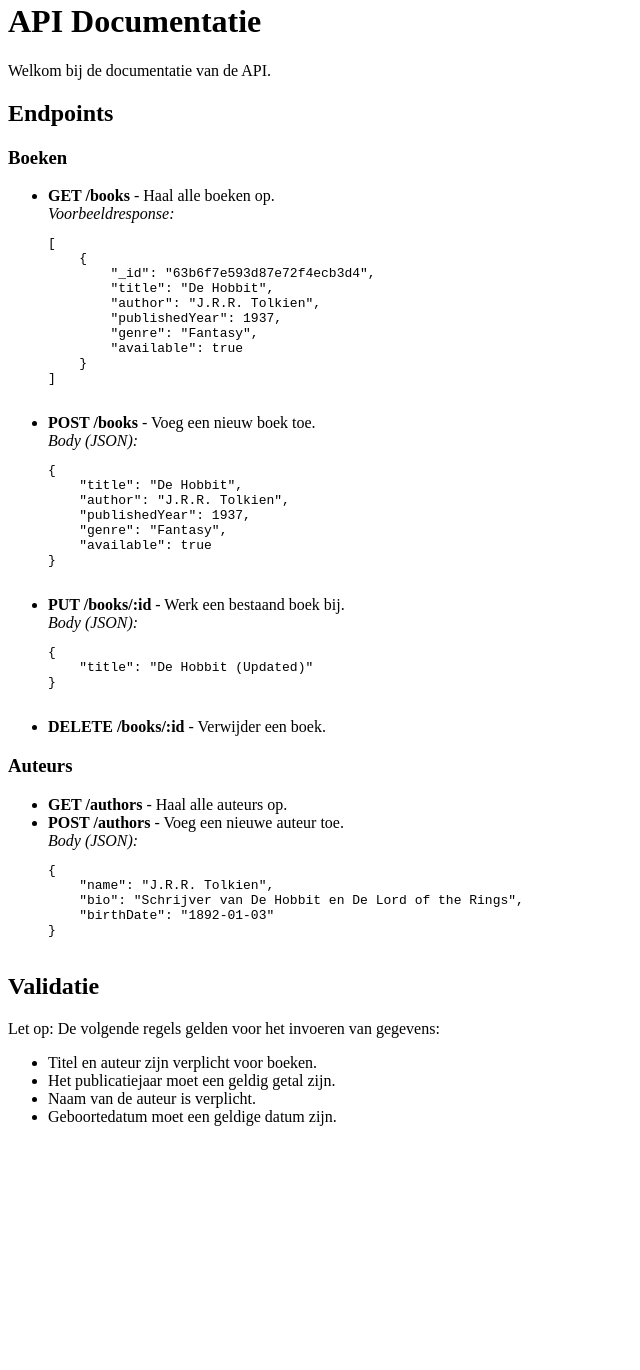
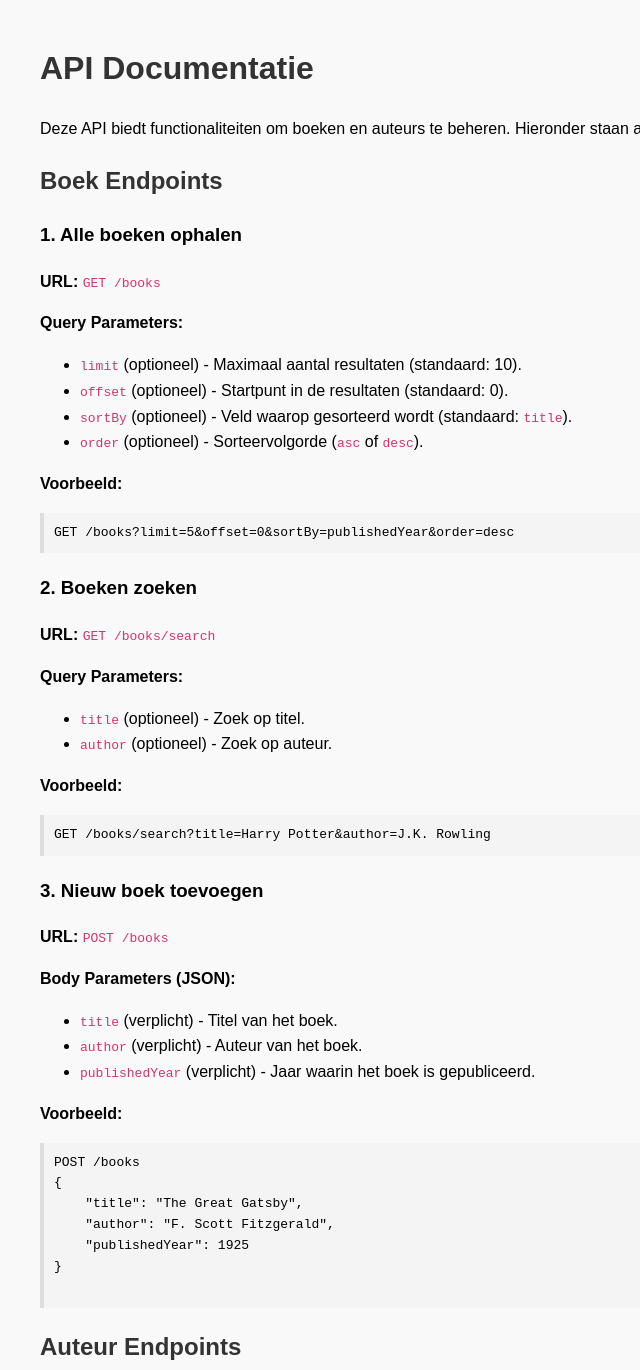
Before and after one commit to Ibenhoe/API_bib, a website: page public/index.html in a window 1280 px wide. Shown: the part 18-1388 px from the top of the page, without its empty margins (0-640 px from the left). Before the commit the page ends 1160 px from the top, so only its background shows below. Drawn offline with Linux system fonts and the light colour scheme.

Commit message:
API extra function
Extra function searching on title and authors

```diff
--- a/package.json
+++ b/package.json
@@ -11,9 +11,11 @@
   "author": "",
   "license": "ISC",
   "dependencies": {
+    "bcryptjs": "^2.4.3",
     "dotenv": "^16.4.5",
     "express": "^4.21.1",
     "express-validator": "^7.2.0",
+    "jsonwebtoken": "^9.0.2",
     "mongoose": "^8.8.3"
   },
   "devDependencies": {
--- a/public/index.html
+++ b/public/index.html
@@ -4,83 +4,109 @@
     <meta charset="UTF-8">
     <meta name="viewport" content="width=device-width, initial-scale=1.0">
     <title>API Documentatie</title>
+    <style>
+        body {
+            font-family: Arial, sans-serif;
+            line-height: 1.6;
+            margin: 20px;
+            padding: 20px;
+            background-color: #f9f9f9;
+        }
+        h1, h2 {
+            color: #333;
+        }
+        pre {
+            background: #f4f4f4;
+            padding: 10px;
+            border-left: 4px solid #ddd;
+            overflow-x: auto;
+        }
+        code {
+            color: #d6336c;
+        }
+        .endpoint {
+            margin-bottom: 20px;
+        }
+    </style>
 </head>
 <body>
     <h1>API Documentatie</h1>
-    <p>Welkom bij de documentatie van de API.</p>
+    <p>Deze API biedt functionaliteiten om boeken en auteurs te beheren. Hieronder staan alle beschikbare endpoints beschreven.</p>
 
-    <h2>Endpoints</h2>
+    <h2>Boek Endpoints</h2>
 
-    <h3>Boeken</h3>
-    <ul>
-        <li>
-            <strong>GET /books</strong> - Haal alle boeken op.<br>
-            <em>Voorbeeldresponse:</em>
-            <pre>
-[
-    {
-        "_id": "63b6f7e593d87e72f4ecb3d4",
-        "title": "De Hobbit",
-        "author": "J.R.R. Tolkien",
-        "publishedYear": 1937,
-        "genre": "Fantasy",
-        "available": true
-    }
-]
-            </pre>
-        </li>
-        <li>
-            <strong>POST /books</strong> - Voeg een nieuw boek toe.<br>
-            <em>Body (JSON):</em>
-            <pre>
+    <div class="endpoint">
+        <h3>1. Alle boeken ophalen</h3>
+        <p><strong>URL:</strong> <code>GET /books</code></p>
+        <p><strong>Query Parameters:</strong></p>
+        <ul>
+            <li><code>limit</code> (optioneel) - Maximaal aantal resultaten (standaard: 10).</li>
+            <li><code>offset</code> (optioneel) - Startpunt in de resultaten (standaard: 0).</li>
+            <li><code>sortBy</code> (optioneel) - Veld waarop gesorteerd wordt (standaard: <code>title</code>).</li>
+            <li><code>order</code> (optioneel) - Sorteervolgorde (<code>asc</code> of <code>desc</code>).</li>
+        </ul>
+        <p><strong>Voorbeeld:</strong></p>
+        <pre>GET /books?limit=5&offset=0&sortBy=publishedYear&order=desc</pre>
+    </div>
+
+    <div class="endpoint">
+        <h3>2. Boeken zoeken</h3>
+        <p><strong>URL:</strong> <code>GET /books/search</code></p>
+        <p><strong>Query Parameters:</strong></p>
+        <ul>
+            <li><code>title</code> (optioneel) - Zoek op titel.</li>
+            <li><code>author</code> (optioneel) - Zoek op auteur.</li>
+        </ul>
+        <p><strong>Voorbeeld:</strong></p>
+        <pre>GET /books/search?title=Harry Potter&author=J.K. Rowling</pre>
+    </div>
+
+    <div class="endpoint">
+        <h3>3. Nieuw boek toevoegen</h3>
+        <p><strong>URL:</strong> <code>POST /books</code></p>
+        <p><strong>Body Parameters (JSON):</strong></p>
+        <ul>
+            <li><code>title</code> (verplicht) - Titel van het boek.</li>
+            <li><code>author</code> (verplicht) - Auteur van het boek.</li>
+            <li><code>publishedYear</code> (verplicht) - Jaar waarin het boek is gepubliceerd.</li>
+        </ul>
+        <p><strong>Voorbeeld:</strong></p>
+        <pre>
+POST /books
 {
-    "title": "De Hobbit",
-    "author": "J.R.R. Tolkien",
-    "publishedYear": 1937,
-    "genre": "Fantasy",
-    "available": true
+    "title": "The Great Gatsby",
+    "author": "F. Scott Fitzgerald",
+    "publishedYear": 1925
 }
-            </pre>
-        </li>
-        <li>
-            <strong>PUT /books/:id</strong> - Werk een bestaand boek bij.<br>
-            <em>Body (JSON):</em>
-            <pre>
+        </pre>
+    </div>
+
+    <h2>Auteur Endpoints</h2>
+
+    <div class="endpoint">
+        <h3>1. Alle auteurs ophalen</h3>
+        <p><strong>URL:</strong> <code>GET /authors</code></p>
+        <p><strong>Voorbeeld:</strong></p>
+        <pre>GET /authors</pre>
+    </div>
+
+    <div class="endpoint">
+        <h3>2. Nieuwe auteur toevoegen</h3>
+        <p><strong>URL:</strong> <code>POST /authors</code></p>
+        <p><strong>Body Parameters (JSON):</strong></p>
+        <ul>
+            <li><code>name</code> (verplicht) - Naam van de auteur.</li>
+            <li><code>birthDate</code> (verplicht) - Geboortedatum in ISO8601-formaat (<code>YYYY-MM-DD</code>).</li>
+        </ul>
+        <p><strong>Voorbeeld:</strong></p>
+        <pre>
+POST /authors
 {
-    "title": "De Hobbit (Updated)"
+    "name": "George Orwell",
+    "birthDate": "1903-06-25"
 }
-            </pre>
-        </li>
-        <li>
-            <strong>DELETE /books/:id</strong> - Verwijder een boek.
-        </li>
-    </ul>
+        </pre>
+    </div>
 
-    <h3>Auteurs</h3>
-    <ul>
-        <li>
-            <strong>GET /authors</strong> - Haal alle auteurs op.
-        </li>
-        <li>
-            <strong>POST /authors</strong> - Voeg een nieuwe auteur toe.<br>
-            <em>Body (JSON):</em>
-            <pre>
-{
-    "name": "J.R.R. Tolkien",
-    "bio": "Schrijver van De Hobbit en De Lord of the Rings",
-    "birthDate": "1892-01-03"
-}
-            </pre>
-        </li>
-    </ul>
-
-    <h2>Validatie</h2>
-    <p>Let op: De volgende regels gelden voor het invoeren van gegevens:</p>
-    <ul>
-        <li>Titel en auteur zijn verplicht voor boeken.</li>
-        <li>Het publicatiejaar moet een geldig getal zijn.</li>
-        <li>Naam van de auteur is verplicht.</li>
-        <li>Geboortedatum moet een geldige datum zijn.</li>
-    </ul>
 </body>
 </html>
```
Also changed, not shown: routes/bookRoutes.js (+39 -2 lines), seed.js (+46 -0 lines), README.md, 1 other file.
